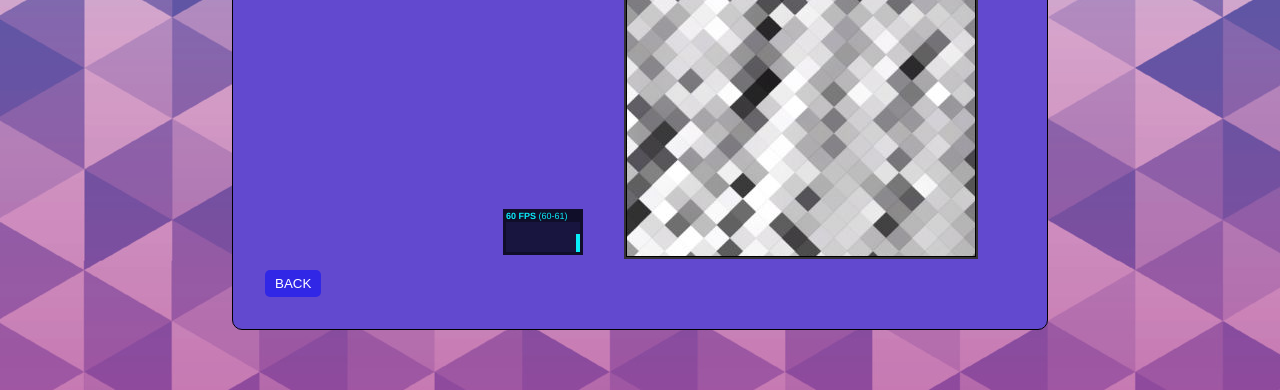
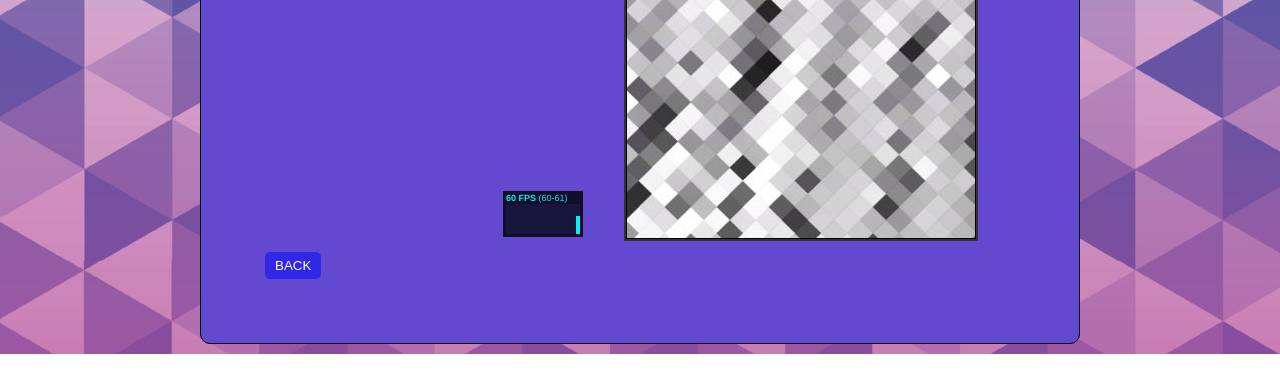
Before and after one commit to ZMEiyuu/GAME, a plain HTML site: page balok/game/index.html in a window 1280 px wide. Shown: the part 538-928 px from the top of the page. After the commit the page ends 892 px from the top, so only its background shows below. Drawn offline with Linux system fonts and the light colour scheme.

Commit message:
perubahan

```diff
--- a/balok/game/index.css
+++ b/balok/game/index.css
@@ -1,5 +1,5 @@
-body      { font-family: Helvetica, sans-serif; display: flex; overflow: hidden; padding: 20px 0;background-image: url(moza.jpg);}
-#tetris   { margin: 1em auto; padding: 1em; border: 1px solid rgb(0, 0, 0); border-radius: 10px; background-color: rgb(98, 73, 207);}
+body      { font-family: Helvetica, sans-serif; display: flex; padding: 2px 0;background-image: url(moza.jpg);}
+#tetris   { margin: auto; padding: 2em; border: 1px solid rgb(0, 0, 0); border-radius: 10px; background-color: rgb(98, 73, 207);}
 #stats    { display: inline-block; vertical-align: top; }
 #canvas   { display: inline-block; vertical-align: top; background: url(aim.jpg); border: 2px solid #333135; }
 #menu     { display: inline-block; vertical-align: top; position: relative; }
```
